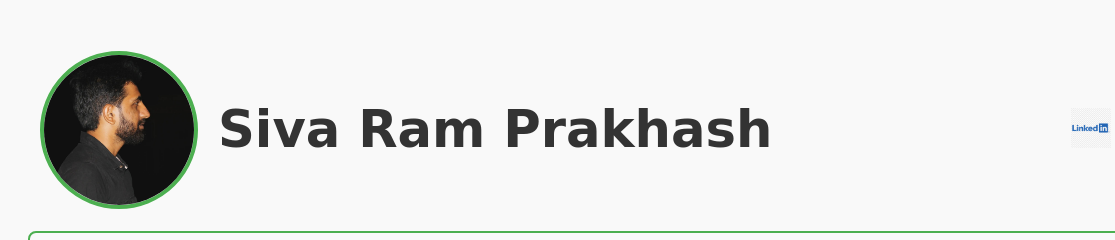
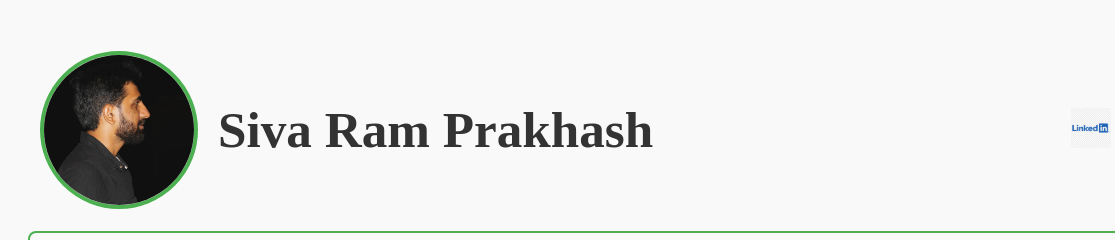
Before and after one commit to GITrepo-Siva/My-Portfolio, a plain HTML site: page index.html in a window 1280 px wide. Shown: the top 240 px of the page, 0-1115 px from the left. Drawn offline with nearby package versions, Linux system fonts and the light colour scheme; a web font is replaced by a local one.

Commit message:
Update styles.css

```diff
--- a/styles.css
+++ b/styles.css
@@ -40,7 +40,7 @@ header {
 }
 
 .profile-section .name {
-    font-family: 'Avenir', cursive;
+    font-family: 'Avenir';
     font-size: 3.2em;
     font-weight: bold;
     color: #333;
```
